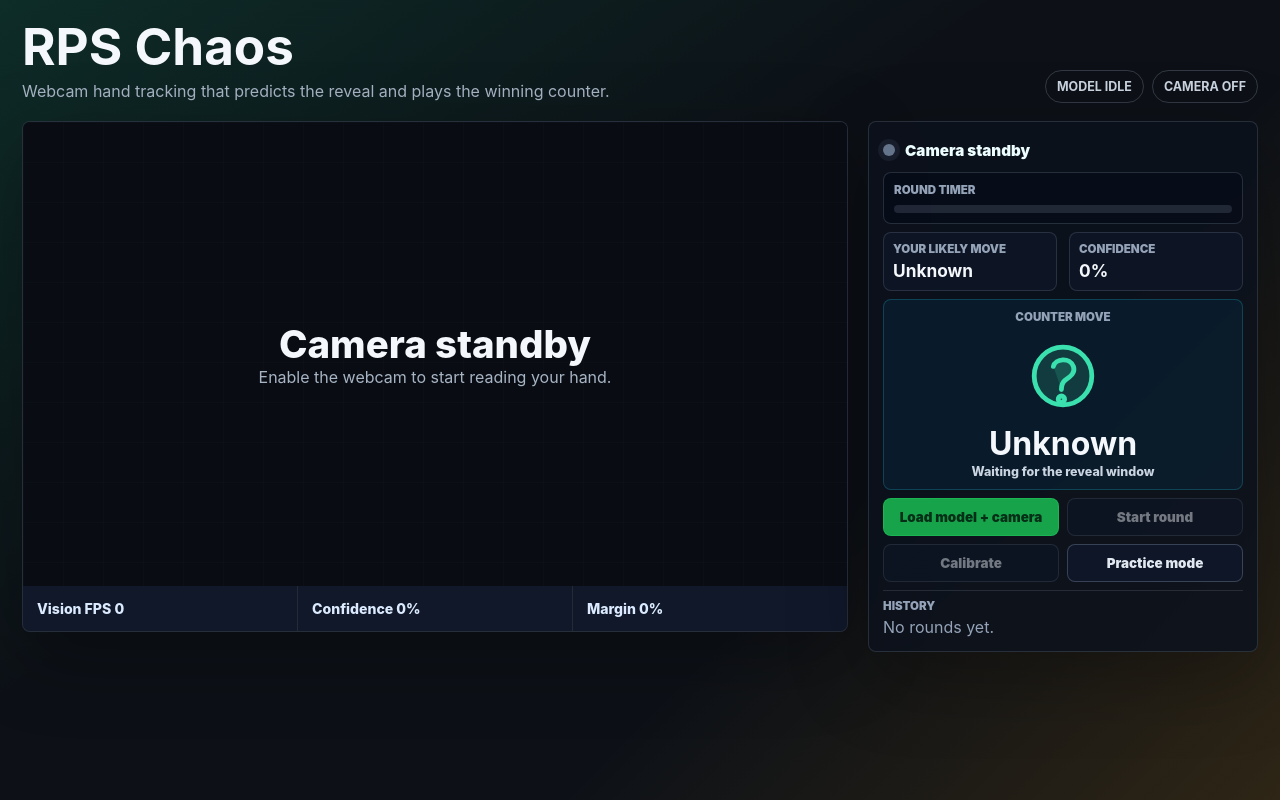
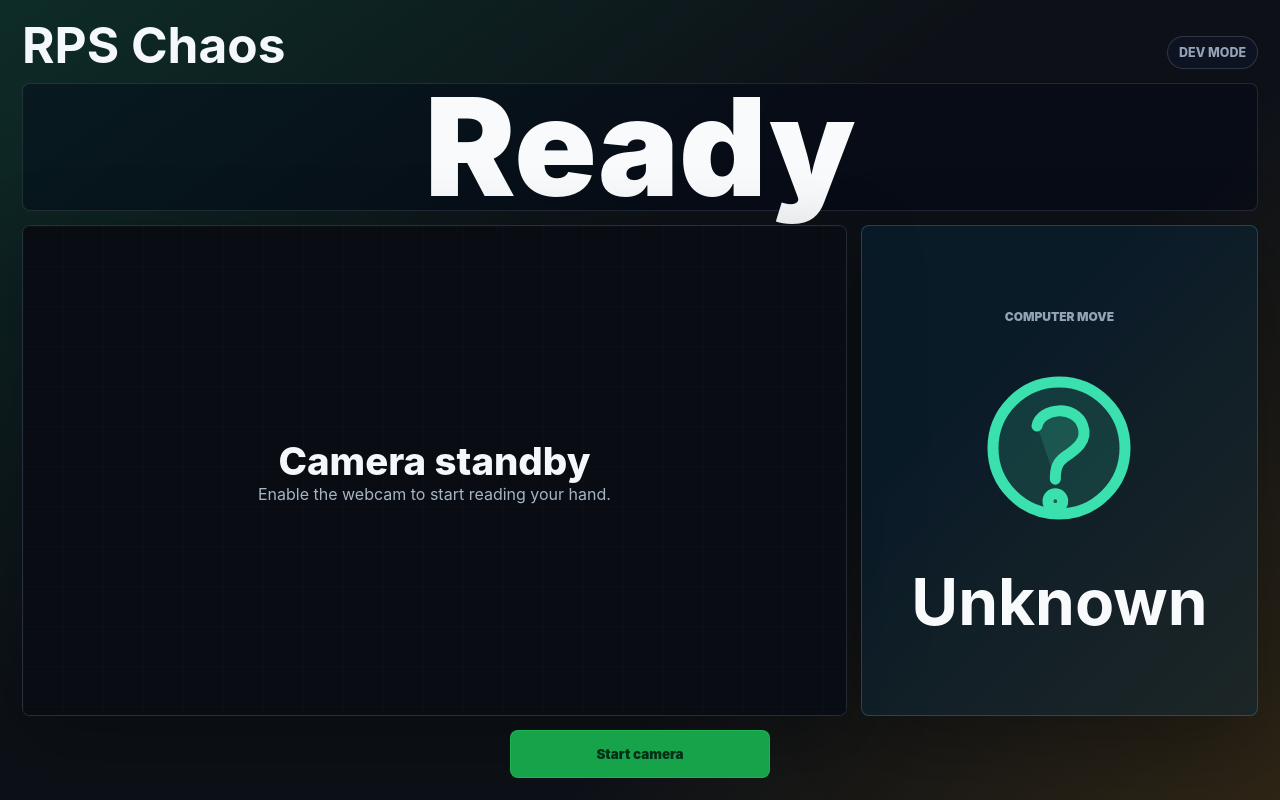
Before and after one commit to tim13246879/rps-chaos, a React (Vite) app: page / in a window 1280 px wide. Built offline with nearby package versions, Linux system fonts and the light colour scheme.

Commit message:
Add minimalist default player UI

```diff
--- a/src/App.css
+++ b/src/App.css
@@ -33,6 +33,22 @@ button {
   min-height: 100vh;
   margin: 0 auto;
   padding: 22px;
+}
+
+.app-shell--player {
+  display: flex;
+  flex-direction: column;
+  height: 100vh;
+  min-height: 100vh;
+  overflow: hidden;
+}
+
+.app-shell--player .app-header {
+  margin-bottom: 14px;
+}
+
+.app-shell--player .app-header h1 {
+  font-size: clamp(2rem, 4vw, 3.1rem);
 }
 
 .app-header {
@@ -74,6 +90,24 @@ button {
   font-size: 0.78rem;
   font-weight: 700;
   text-transform: uppercase;
+}
+
+.mode-toggle {
+  border: 1px solid rgba(148, 163, 184, 0.24);
+  border-radius: 999px;
+  padding: 8px 11px;
+  background: rgba(15, 23, 42, 0.6);
+  color: #94a3b8;
+  cursor: pointer;
+  font-size: 0.78rem;
+  font-weight: 800;
+  text-transform: uppercase;
+}
+
+.mode-toggle--active {
+  border-color: rgba(245, 158, 11, 0.7);
+  background: rgba(245, 158, 11, 0.16);
+  color: #fed7aa;
 }
 
 .app-layout {
@@ -170,6 +204,137 @@ button {
   color: #dbeafe;
   font-size: 0.88rem;
   font-weight: 800;
+}
+
+.player-stage {
+  display: grid;
+  grid-template-rows: auto minmax(0, 1fr) auto;
+  flex: 1;
+  gap: 14px;
+  min-height: 0;
+}
+
+.player-stage__countdown {
+  display: grid;
+  place-items: center;
+  min-height: clamp(78px, 16vh, 132px);
+  border: 1px solid rgba(148, 163, 184, 0.18);
+  border-radius: 8px;
+  background: rgba(2, 6, 23, 0.4);
+  color: #f8fafc;
+  font-size: clamp(3.6rem, 12vw, 8.5rem);
+  font-weight: 950;
+  line-height: 0.9;
+  text-align: center;
+}
+
+.player-stage__arena {
+  display: grid;
+  grid-template-columns: minmax(0, 1.35fr) minmax(250px, 0.65fr);
+  gap: 14px;
+  min-height: 0;
+}
+
+.player-stage__camera,
+.player-stage__move {
+  min-width: 0;
+  min-height: 0;
+}
+
+.player-stage__camera .camera-panel,
+.player-stage__camera .camera-shell {
+  height: 100%;
+}
+
+.player-stage__camera .camera-shell {
+  aspect-ratio: auto;
+}
+
+.player-stage__move {
+  display: grid;
+  align-content: center;
+  justify-items: center;
+  gap: 14px;
+  border: 1px solid rgba(34, 211, 238, 0.26);
+  border-radius: 8px;
+  padding: clamp(18px, 4vw, 44px);
+  background: rgba(8, 47, 73, 0.34);
+  box-shadow: 0 24px 80px rgba(0, 0, 0, 0.28);
+}
+
+.player-stage__move--locked {
+  border-color: rgba(245, 158, 11, 0.62);
+  background: rgba(69, 26, 3, 0.44);
+}
+
+.player-stage__move span {
+  color: #94a3b8;
+  font-size: 0.75rem;
+  font-weight: 900;
+  text-transform: uppercase;
+}
+
+.player-stage__move .move-glyph--large {
+  width: min(26vw, 220px);
+  height: min(26vw, 220px);
+}
+
+.player-stage__move strong {
+  color: #f8fafc;
+  font-size: clamp(2.2rem, 5vw, 5rem);
+  line-height: 0.95;
+}
+
+.player-stage__actions {
+  display: flex;
+  justify-content: center;
+  gap: 10px;
+  min-height: 48px;
+}
+
+.player-stage__button {
+  min-width: min(100%, 260px);
+  min-height: 48px;
+  font-size: 1rem;
+}
+
+.player-stage__ghost-button {
+  min-height: 48px;
+  border-color: rgba(148, 163, 184, 0.2);
+  background: rgba(15, 23, 42, 0.54);
+  color: #94a3b8;
+}
+
+@media (max-height: 760px) and (min-width: 981px) {
+  .app-shell--player {
+    padding: 14px 22px;
+  }
+
+  .app-shell--player .app-header {
+    margin-bottom: 10px;
+  }
+
+  .app-shell--player .app-header h1 {
+    font-size: clamp(2rem, 3.4vw, 2.8rem);
+  }
+
+  .player-stage {
+    gap: 10px;
+  }
+
+  .player-stage__countdown {
+    min-height: 84px;
+    font-size: clamp(3.8rem, 10vw, 7.2rem);
+  }
+
+  .player-stage__arena {
+    gap: 10px;
+  }
+}
+
+.player-stage__error {
+  justify-self: center;
+  width: min(100%, 680px);
 }
 
 .prediction-panel {
@@ -465,8 +630,29 @@ button {
     justify-content: flex-start;
   }
 
+  .app-shell--player {
+    overflow: visible;
+  }
+
   .app-layout {
     grid-template-columns: 1fr;
+  }
+
+  .player-stage {
+    grid-template-rows: auto auto auto;
+  }
+
+  .player-stage__arena {
+    grid-template-columns: 1fr;
+  }
+
+  .player-stage__camera .camera-panel,
+  .player-stage__camera .camera-shell {
+    height: auto;
+  }
+
+  .player-stage__camera .camera-shell {
+    aspect-ratio: 16 / 9;
   }
 
   .prediction-panel {
@@ -489,8 +675,18 @@ button {
   .camera-metrics,
   .move-grid,
   .prediction-panel,
-  .controls {
+  .controls,
+  .player-stage__actions {
     grid-template-columns: 1fr;
+  }
+
+  .player-stage__actions {
+    display: grid;
+  }
+
+  .player-stage__move .move-glyph--large {
+    width: min(52vw, 180px);
+    height: min(52vw, 180px);
   }
 
   .counter-card,
--- a/src/App.tsx
+++ b/src/App.tsx
@@ -1,6 +1,7 @@
 import { useCallback, useEffect, useMemo, useRef, useState } from "react";
 import { CameraPanel } from "./components/CameraPanel";
 import { CountdownOverlay } from "./components/CountdownOverlay";
+import { PlayerStage } from "./components/PlayerStage";
 import { PredictionPanel } from "./components/PredictionPanel";
 import {
   COUNTDOWN_AUDIO_LEAD_MS,
@@ -59,6 +60,7 @@ export default function App() {
   const [lowConfidence, setLowConfidence] = useState(false);
   const [history, setHistory] = useState<RoundRecord[]>([]);
   const [practiceMode, setPracticeMode] = useState(false);
+  const [devMode, setDevMode] = useState(false);
   const countdownAudioRef = useRef<CountdownAudioPlayer | null>(null);
   const bestLatePredictionRef = useRef<PredictionResult | null>(null);
   const recordedRoundRef = useRef(false);
@@ -76,7 +78,8 @@ export default function App() {
     [clockNow, roundStartedAt],
   );
   const activePrediction = snapshot.prediction ?? UNKNOWN_PREDICTION;
-  const displayedPrediction = lockedPrediction ?? activePrediction;
+  const displayedPrediction =
+    lockedAtMs === null ? activePrediction : lockedPrediction ?? UNKNOWN_PREDICTION;
   const lockedMove: Move = lockedPrediction?.move ?? "unknown";
   const counterMove = getCounterMove(displayedPrediction.move);
   const status = snapshot.cameraReady
@@ -170,25 +173,33 @@ export default function App() {
   }, [practiceMode, roundClock.elapsedMs, roundStartedAt]);
 
   return (
-    <main className="app-shell">
+    <main className={`app-shell ${devMode ? "app-shell--dev" : "app-shell--player"}`}>
       <CountdownOverlay {...countdownOverlay} />
       <header className="app-header">
         <div>
           <h1>RPS Chaos</h1>
-          <p>Webcam hand tracking that predicts the reveal and plays the winning counter.</p>
+          {devMode && <p>Webcam hand tracking that predicts the reveal and plays the winning counter.</p>}
         </div>
         <div className="app-header__meta">
-          <span>{snapshot.modelReady ? "Model ready" : "Model idle"}</span>
-          <span>{snapshot.cameraReady ? "Camera live" : "Camera off"}</span>
+          {devMode && <span>{snapshot.modelReady ? "Model ready" : "Model idle"}</span>}
+          {devMode && <span>{snapshot.cameraReady ? "Camera live" : "Camera off"}</span>}
+          <button
+            type="button"
+            className={`mode-toggle ${devMode ? "mode-toggle--active" : ""}`}
+            onClick={() => setDevMode((current) => !current)}
+          >
+            Dev mode
+          </button>
         </div>
       </header>
 
+      {devMode ? (
         <div className="app-layout">
           <CameraPanel videoRef={videoRef} canvasRef={canvasRef} snapshot={snapshot} />
           <PredictionPanel
             status={status}
             clock={roundClock}
-          prediction={activePrediction}
+            prediction={displayedPrediction}
             counterMove={counterMove}
             lockedMove={lockedMove}
             lockedAtMs={lockedAtMs}
@@ -204,6 +215,19 @@ export default function App() {
             onTogglePractice={() => setPracticeMode((current) => !current)}
           />
         </div>
+      ) : (
+        <PlayerStage
+          videoRef={videoRef}
+          canvasRef={canvasRef}
+          snapshot={snapshot}
+          clock={roundClock}
+          computerMove={counterMove}
+          lockedAtMs={lockedAtMs}
+          error={snapshot.error}
+          onToggleCamera={toggleCamera}
+          onStartRound={startRound}
+        />
+      )}
     </main>
   );
 }
--- a/src/components/CameraPanel.tsx
+++ b/src/components/CameraPanel.tsx
@@ -6,9 +6,10 @@ interface CameraPanelProps {
   videoRef: RefObject<HTMLVideoElement>;
   canvasRef: RefObject<HTMLCanvasElement>;
   snapshot: VisionSnapshot;
+  showMetrics?: boolean;
 }
 
-export function CameraPanel({ videoRef, canvasRef, snapshot }: CameraPanelProps) {
+export function CameraPanel({ videoRef, canvasRef, snapshot, showMetrics = true }: CameraPanelProps) {
   return (
     <section className="camera-panel" aria-label="Camera analysis">
       <div className="camera-shell">
@@ -24,11 +25,13 @@ export function CameraPanel({ videoRef, canvasRef, snapshot }: CameraPanelProps)
           <div className="camera-hint">Show one hand in frame</div>
         )}
       </div>
-      <div className="camera-metrics">
-        <span>Vision FPS {Math.round(snapshot.fps)}</span>
-        <span>Confidence {formatPercent(snapshot.prediction.confidence)}</span>
-        <span>Margin {formatPercent(snapshot.prediction.margin)}</span>
-      </div>
+      {showMetrics && (
+        <div className="camera-metrics">
+          <span>Vision FPS {Math.round(snapshot.fps)}</span>
+          <span>Confidence {formatPercent(snapshot.prediction.confidence)}</span>
+          <span>Margin {formatPercent(snapshot.prediction.margin)}</span>
+        </div>
+      )}
     </section>
   );
 }
--- /dev/null
+++ b/src/components/PlayerStage.tsx
@@ -0,0 +1,73 @@
+import type { RefObject } from "react";
+import { MOVE_LABELS } from "../game/moves";
+import type { RoundClock } from "../game/round";
+import type { Move } from "../types";
+import type { VisionSnapshot } from "../vision/useHandVision";
+import { CameraPanel } from "./CameraPanel";
+import { MoveGlyph } from "./MoveGlyph";
+
+interface PlayerStageProps {
+  videoRef: RefObject<HTMLVideoElement>;
+  canvasRef: RefObject<HTMLCanvasElement>;
+  snapshot: VisionSnapshot;
+  clock: RoundClock;
+  computerMove: Move;
+  lockedAtMs: number | null;
+  error: string | null;
+  onToggleCamera: () => void;
+  onStartRound: () => void;
+}
+
+export function PlayerStage({
+  videoRef,
+  canvasRef,
+  snapshot,
+  clock,
+  computerMove,
+  lockedAtMs,
+  error,
+  onToggleCamera,
+  onStartRound,
+}: PlayerStageProps) {
+  const isRoundActive = clock.phase === "countdown" || clock.phase === "shoot";
+  const primaryAction = snapshot.cameraReady ? "Start round" : "Start camera";
+  const canStartRound = snapshot.cameraReady && !isRoundActive;
+
+  return (
+    <section className="player-stage" aria-label="Rock paper scissors game">
+      <div className="player-stage__countdown" aria-live="polite">
+        {clock.label}
+      </div>
+
+      <div className="player-stage__arena">
+        <div className="player-stage__camera">
+          <CameraPanel videoRef={videoRef} canvasRef={canvasRef} snapshot={snapshot} showMetrics={false} />
+        </div>
+
+        <div className={`player-stage__move ${lockedAtMs !== null ? "player-stage__move--locked" : ""}`}>
+          <span>Computer move</span>
+          <MoveGlyph move={computerMove} />
+          <strong>{MOVE_LABELS[computerMove]}</strong>
+        </div>
+      </div>
+
+      <div className="player-stage__actions">
+        <button
+          type="button"
+          className="button button--primary player-stage__button"
+          onClick={snapshot.cameraReady ? onStartRound : onToggleCamera}
+          disabled={snapshot.cameraReady && !canStartRound}
+        >
+          {isRoundActive ? "Playing" : primaryAction}
+        </button>
+        {snapshot.cameraReady && (
+          <button type="button" className="button player-stage__ghost-button" onClick={onToggleCamera}>
+            Stop camera
+          </button>
+        )}
+      </div>
+
+      {error && <div className="error-box player-stage__error">{error}</div>}
+    </section>
+  );
+}
```
Also changed, not shown: 1 other file (tests, documents, lock files or other folders). Lines whose indentation alone changed are shown as unchanged.
